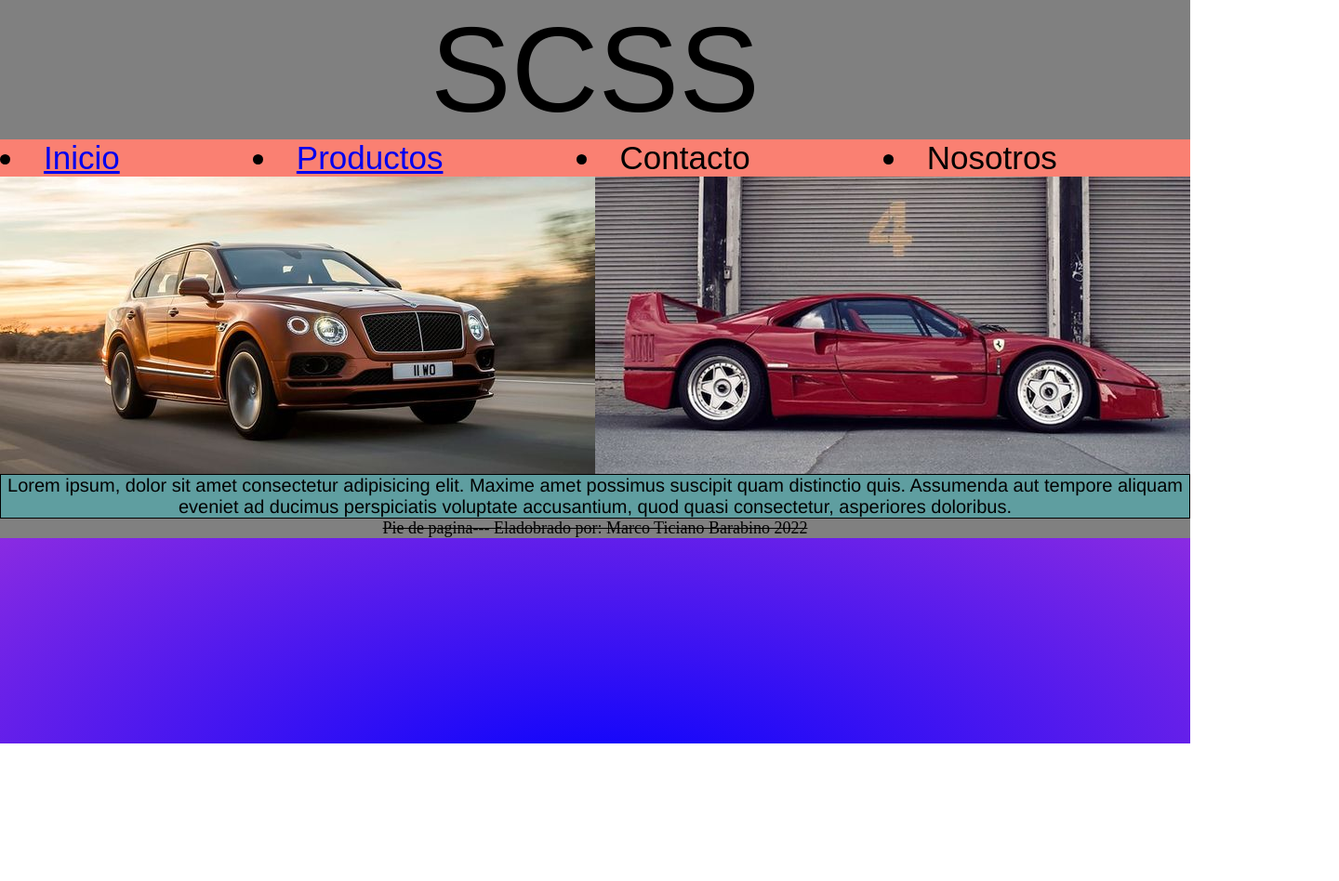
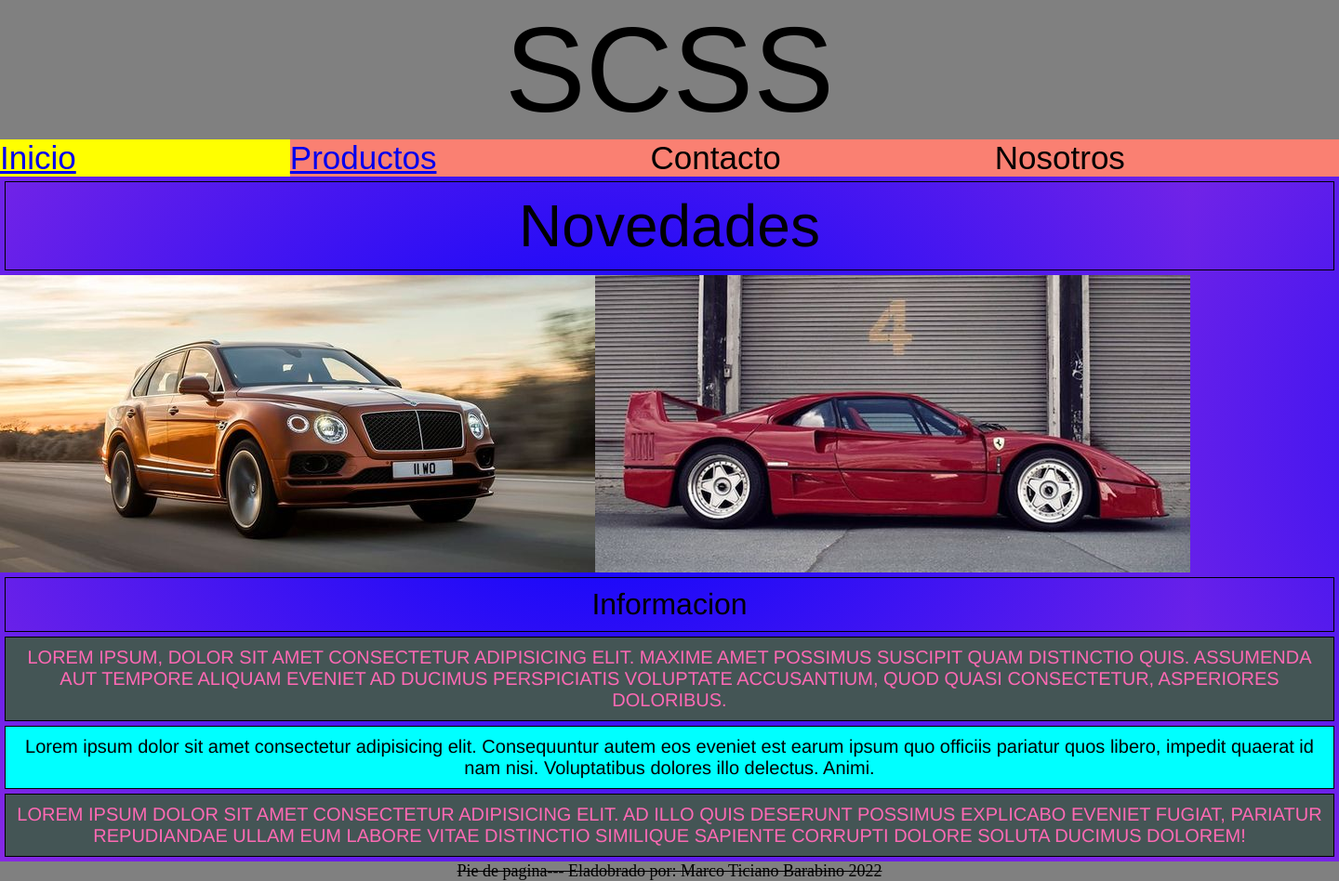
Before and after one commit to ticiano20/claseee, a website: page index.html in a window 1280 px wide. Shown: the whole page at 93% size, 1440 px wide, since content can reach past the window. Before the commit the page ends 800 px from the top, so only its background shows below. Drawn offline with Linux system fonts and the light colour scheme.

Commit message:
scssyseo

```diff
--- a/index.html
+++ b/index.html
@@ -2,27 +2,32 @@
 <html lang="es">
 
 <head>
+     <meta charset="utf-8">
     <title>SCSS</title>
-
+    <meta name="keywords" content="scss, css, html, java, desarrolo./">
     <link rel="stylesheet" href="./css/destino.css">
     <meta name="viewport" content="width=deice-width, initial-scale=1.0"/>
-
+    <meta name="description" content="Proyecto de Coderhouse para scss y seo"/>
 </head>
 <body>
   <header>SCSS</header>
+  <main>
   <div class="grid">
-    <li class="inicio"><a href="inicio">Inicio</a></li>
-    <li class="productos"><a href="Productos">Productos</a></li>
-    <li class="contacto">Contacto</li>
-    <li class="nosotros">Nosotros</li>
+    <ul class="inicio"><a href="inicio">Inicio</a></ul>
+    <ul class="productos"><a href="Productos">Productos</a></ul>
+    <ul class="contacto">Contacto</ul>
+    <ul class="nosotros">Nosotros</ul>
   </div>
+  <p class="p">Novedades</p>
   <div class="grid2">
   <img src="./img/bentley-bentayga-speed-port.jpg" alt="">
   <img src="./img/f40.jpeg" alt="">
   </div>
-  <p>Lorem ipsum, dolor sit amet consectetur adipisicing elit. Maxime amet possimus suscipit quam distinctio quis. Assumenda aut tempore aliquam eveniet ad ducimus perspiciatis voluptate accusantium, quod quasi consectetur, asperiores doloribus.</p>
-
-
+  <P class="p4">Informacion</P>
+  <p class="p1">Lorem ipsum, dolor sit amet consectetur adipisicing elit. Maxime amet possimus suscipit quam distinctio quis. Assumenda aut tempore aliquam eveniet ad ducimus perspiciatis voluptate accusantium, quod quasi consectetur, asperiores doloribus.</p>
+  <p class="p2">Lorem ipsum dolor sit amet consectetur adipisicing elit. Consequuntur autem eos eveniet est earum ipsum quo officiis pariatur quos libero, impedit quaerat id nam nisi. Voluptatibus dolores illo delectus. Animi.</p>
+  <p class="p3">Lorem ipsum dolor sit amet consectetur adipisicing elit. Ad illo quis deserunt possimus explicabo eveniet fugiat, pariatur repudiandae ullam eum labore vitae distinctio similique sapiente corrupti dolore soluta ducimus dolorem!</p>
+</main>
 
 
 <footer class="text-white text-center blockquote-footer ">Pie de pagina--- Eladobrado por: Marco Ticiano Barabino 2022</footer>
--- /dev/null
+++ b/scss/_condicionales.scss
@@ -0,0 +1,13 @@
+@import "variables";
+
+
+
+body{
+@if $vista == $ancho {
+	@media only screen and (min-width:1024px){
+		h1{font-size:$h1Desktop;}
+		h3{font-size:35px;}
+		p{font-size:$parrafoDesktop;}
+		}
+}
+}
--- a/scss/_modificaciones.scss
+++ b/scss/_modificaciones.scss
@@ -2,5 +2,5 @@
     display: grid;
     grid-template-columns: auto auto;
     grid-template-rows: auto auto;
-    justify-content: center;
+    justify-content: start ;
 }
--- /dev/null
+++ b/scss/_operaciones.scss
@@ -0,0 +1,11 @@
+@import "variables";
+
+.grid{
+    width: $ancho * 2;
+    .inicio{
+        background-color: $amarillo;
+        &:hover{
+            background-color: aqua;
+        }
+    }
+}
--- a/scss/_tipografia.scss
+++ b/scss/_tipografia.scss
@@ -5,7 +5,7 @@ header{
 .grid{
     font-family: sans-serif;
 }
-li{
+ul{
     font-size: 35px;
 }
 p{
--- /dev/null
+++ b/scss/_variables.scss
@@ -0,0 +1,14 @@
+$color:grey;
+$violeta:rgb(136, 22, 230);
+$amarillo:yellow;
+
+
+$ancho:720px;
+$vista: 1024px;
+$h1Desktop:3rem;
+$parradoDesktop:1.25rem;
+
+$map:(
+    p:4rem,
+    p4:2rem
+);
--- a/scss/origen.scss
+++ b/scss/origen.scss
@@ -3,10 +3,11 @@
     margin: 0;
     padding: 0;
 }
+@import "_operaciones";
 @import "tipografia";
 @import "modificaciones";
-//Variables
-$otro:grey;
+@import "variables";
+@import "condicionales";
 
 html{
     display:grid;
@@ -14,7 +15,7 @@ html{
 }
 header{
     text-align: center;
-    background-color:$otro;
+    background-color:$color;
 }
 
 .grid {
@@ -23,20 +24,47 @@ header{
   grid-template-rows: auto auto auto auto;
 
 }
-li{
+ul{
     background-color: salmon;
     &:hover{
         background-color: aqua;
     }
 }
 p{
-    background-color: cadetblue;
+    width: auto;
+    height: auto;
+    padding: 10px;
+    margin: 5px;
 }
+@mixin cosa () {
+    color: hotpink;
+    background-color: #455;
+    font-size: 20px;
+    text-transform: uppercase;
+
+}
+.p{
+    font-size: map-get($map, $key: p );
+}
+.p1{
+        @include cosa()
+    }
+.p2{
+        background-color: aqua;
+    }
+.p3{
+        @include cosa()
+    }
+.p4{
+    font-size: map-get($map, $key: p4 );
+}
+
+
 footer{
     color:black;
     text-align: center;
     text-decoration: line-through;
-    background-color: $otro;
+    background-color: $color;
     &:hover{
         background-color: chocolate;
     }
@@ -45,3 +73,4 @@ footer{
 }
 
 /*comentario css*/
+/*compila?*/
```
Also changed, not shown: css/destino.css, scss/origen.css, 1 other file.
